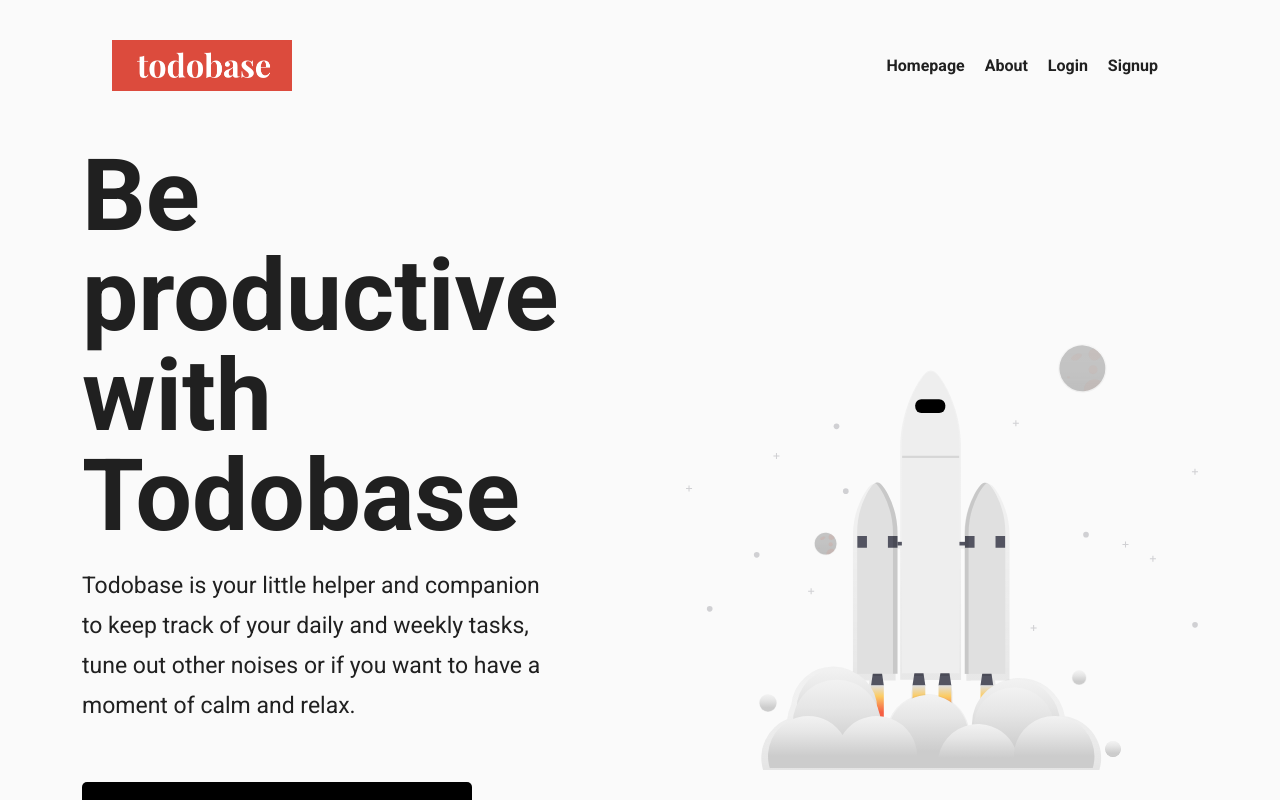
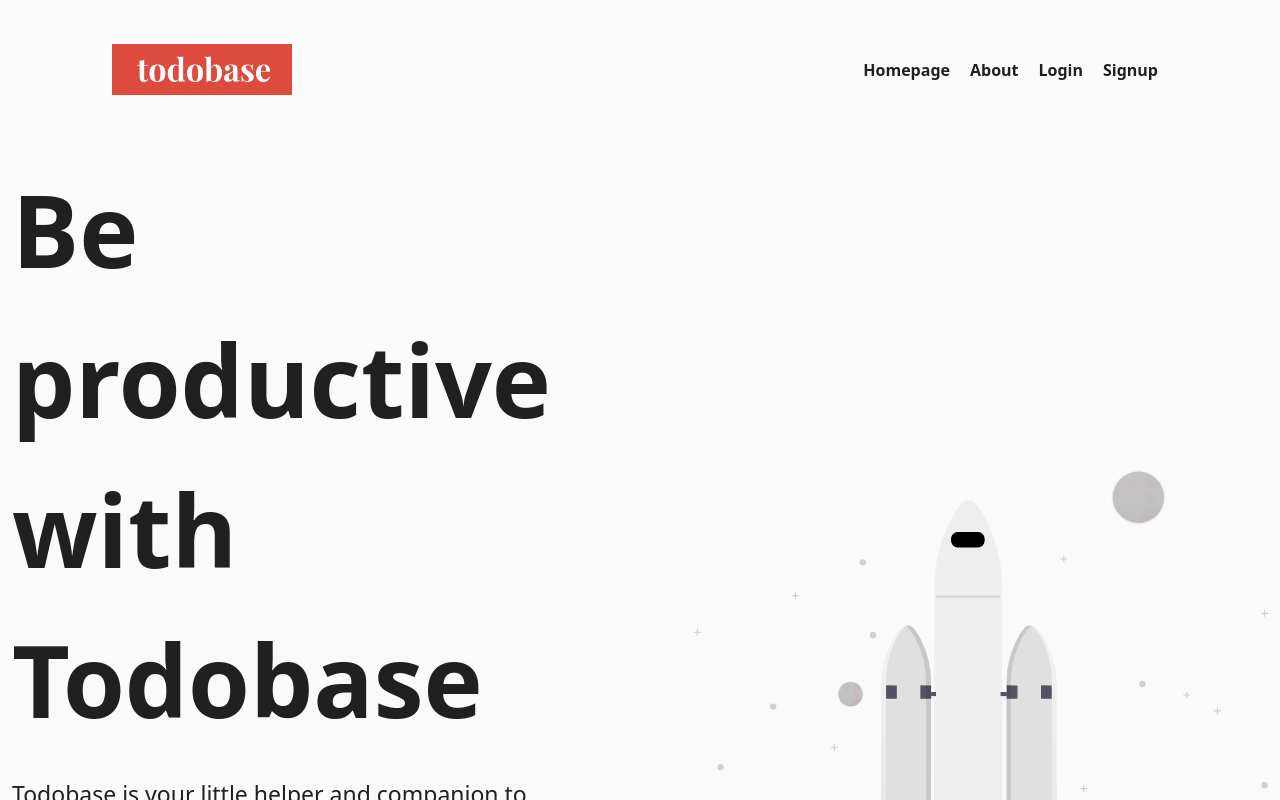
Before and after one commit to harshitsinghai77/todobase, a React (Create React App) app: page / in a window 1280 px wide. Shown: the top 800 px of the page. Built offline with nearby package versions, Linux system fonts and the light colour scheme; no server answers.

Commit message:
added tailwind css

```diff
--- /dev/null
+++ b/craco.config.js
@@ -0,0 +1,8 @@
+// craco.config.js
+module.exports = {
+  style: {
+    postcss: {
+      plugins: [require('tailwindcss'), require('autoprefixer')],
+    },
+  },
+};
--- /dev/null
+++ b/src/index.css
@@ -0,0 +1,4 @@
+/* ./src/index.css */
+@tailwind base;
+@tailwind components;
+@tailwind utilities;
--- a/src/index.js
+++ b/src/index.js
@@ -2,5 +2,6 @@ import React from 'react';
 import { render } from 'react-dom';
 import App from './App';
 import './App.scss';
+import './index.css';
 
 render(<App />, document.getElementById('root'));
--- /dev/null
+++ b/tailwind.config.js
@@ -0,0 +1,11 @@
+module.exports = {
+  purge: ['./src/**/*.{js,jsx,ts,tsx}', './public/index.html'],
+  darkMode: false, // or 'media' or 'class'
+  theme: {
+    extend: {},
+  },
+  variants: {
+    extend: {},
+  },
+  plugins: [],
+};
```
Also changed, not shown: package.json (+8 -4 lines), 2 other files (tests, documents, lock files or other folders).
